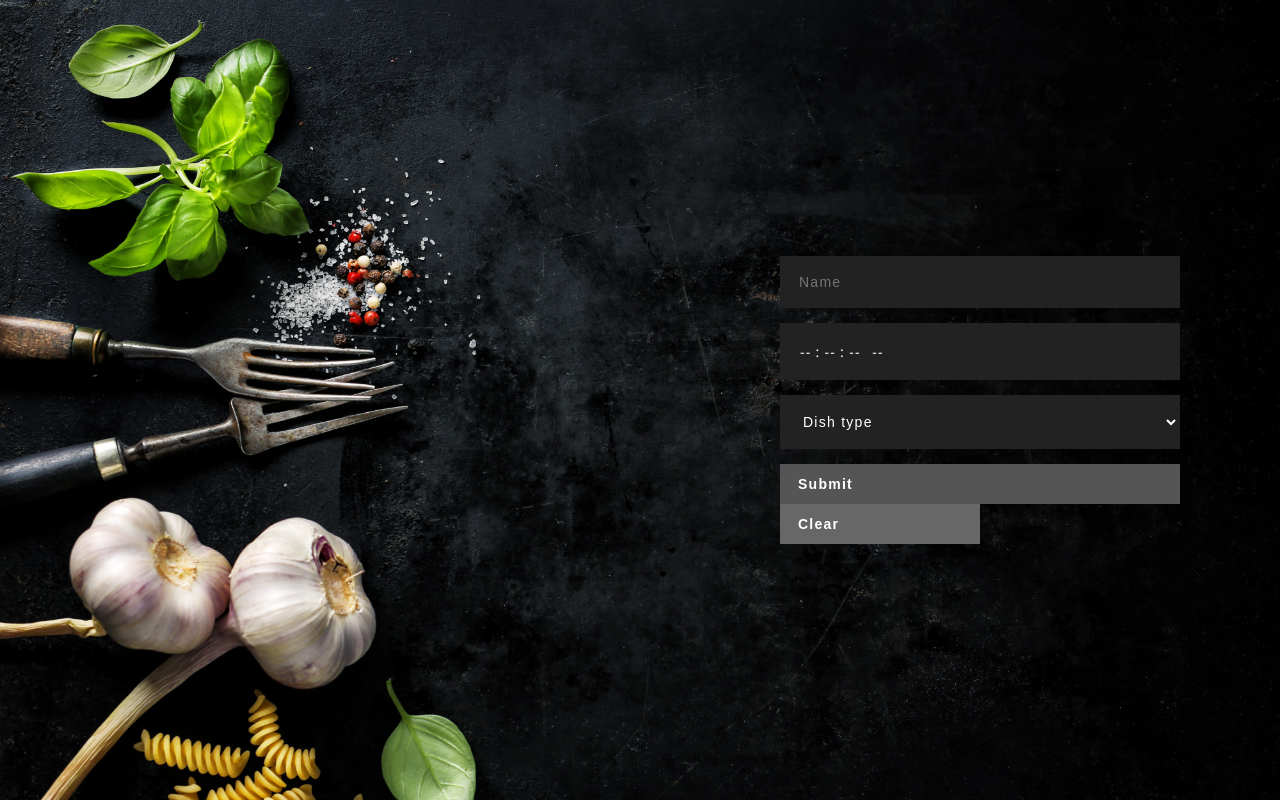
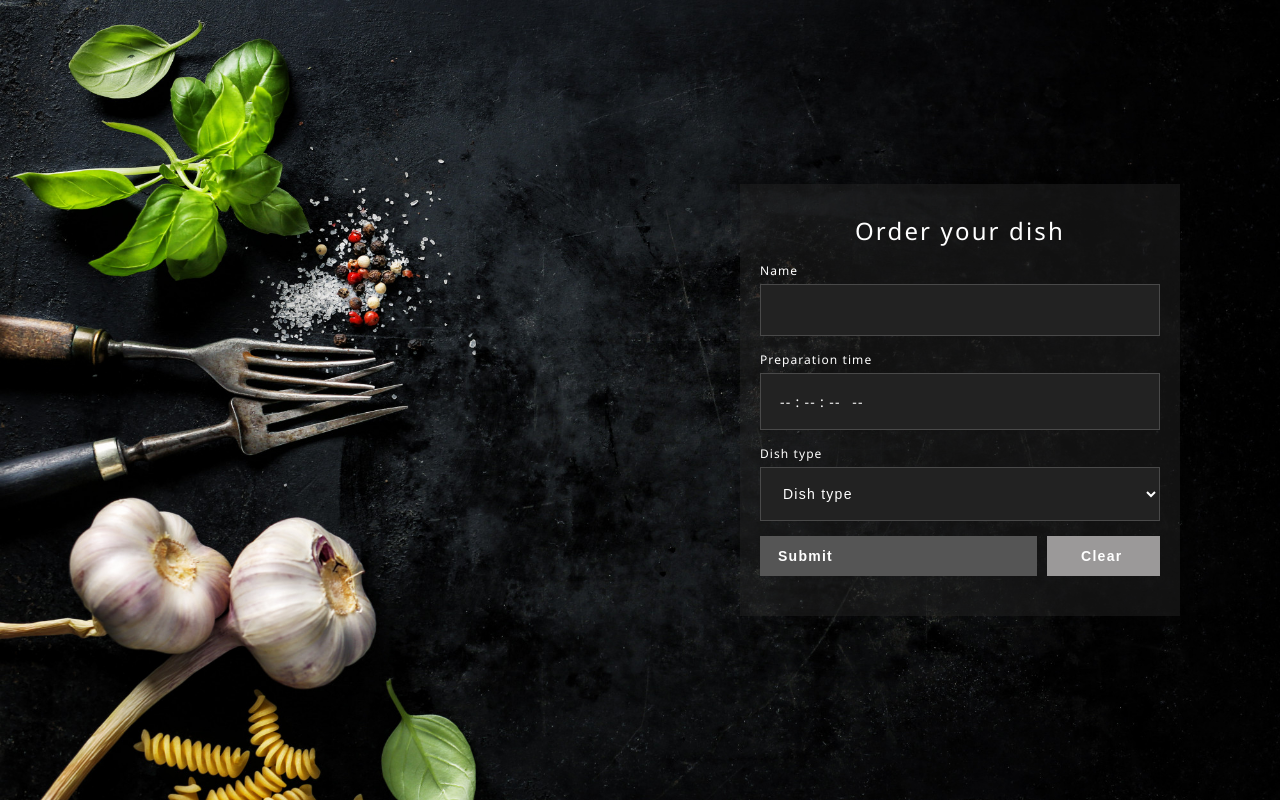
Before and after one commit to stosikmartyna/form_for_choosing_dish, a React (Create React App) app: page / in a window 1280 px wide. Built offline with nearby package versions, Linux system fonts and the light colour scheme.

Commit message:
Add labels for all inputs

```diff
--- a/src/components/Form/Form.styles.ts
+++ b/src/components/Form/Form.styles.ts
@@ -29,11 +29,50 @@ export const Container = styled.div<ContainerProps>`
 `;
 
 export const InputsWrapper = styled.div`
+    background-color: rgb(34, 34, 34, .5);
     display: flex;
     flex-direction: column;
     margin-right: 100px;
+    padding: 30px 20px 40px 20px;
 `;
 
+export const Header = styled.span`
+    color: ${colors.white};
+    font-size: 24px;
+    font-weight: 500;
+    letter-spacing: 0.09em;
+    margin-bottom: 15px;
+    text-align: center;
+`;
+
+interface LabelProps {
+    isCorrect?: boolean;
+}
+
+export const Label = styled.span<LabelProps>`
+    color: ${({isCorrect}) => {
+        return isCorrect === undefined
+            ? `${colors.white}`
+            : isCorrect
+                ? `${colors.green}`
+                : `${colors.red}`
+    }};
+    font-size: 12px;
+    font-weight: 500;
+    letter-spacing: 0.09em;
+    margin-bottom: 5px;
+    transition: color .5s ease-in-out;
+
+    &:hover {
+        color: ${({isCorrect}) => {
+            return isCorrect === undefined
+                ? `${colors.white}`
+                : isCorrect
+                    ? `${colors.green}`
+                    : `${colors.red}`
+        }};
+    }
+`;
 
 interface InputProps {
     isCorrect?: boolean;
@@ -43,7 +82,7 @@ export const Input = styled.input<InputProps>`
     background-color: ${colors.backgroundGrey};
     border: ${({isCorrect}) => {
         return isCorrect === undefined
-            ? `1px solid ${colors.backgroundGrey}`
+            ? `1px solid ${colors.backgroundGreyLighter}`
             : isCorrect
                 ? `1px solid ${colors.green}`
                 : `1px solid ${colors.red}`
@@ -53,7 +92,6 @@ export const Input = styled.input<InputProps>`
     font-size: 14px;
     letter-spacing: 0.09em;
     margin-bottom: 15px;
-    outline: none;
     padding: 17px 0 17px 18px;
     transition: border .5s ease-in-out;
     width: 400px;
@@ -68,8 +106,8 @@ export const Input = styled.input<InputProps>`
         }};
     }
 
-    &:focus {
-        border: 1px solid ${colors.white};
+    &::-webkit-inner-spin-button {
+        display: none;
     }
 `
 
@@ -96,7 +134,7 @@ export const Select = styled.select<SelectProps>`
     background-color: ${colors.backgroundGrey};
     border: ${({isCorrect}) => {
         return isCorrect === undefined
-            ? `1px solid ${colors.backgroundGrey}`
+            ? `1px solid ${colors.backgroundGreyLighter}`
             : isCorrect
                 ? `1px solid ${colors.green}`
                 : `1px solid ${colors.red}`
@@ -127,9 +165,11 @@ export const StyledOption = styled.option`
     letter-spacing: 0.04em;
 `;
 
+export const ButtonsWrapper = styled.div`
+    display: flex;
+`;
+
 export const SubmitButton = styled.button`
-    align-items: center;
-    background-color: ${colors.black};
     background-color: ${({disabled}) => disabled ? colors.inputGrey : colors.black};
     border: none;
     color: ${colors.white};
@@ -139,11 +179,12 @@ export const SubmitButton = styled.button`
     font-size: 14px;
     letter-spacing: 0.09em;
     padding: 12px 22px 12px 18px;
-    text-align: left;
-    width: 400px;
+    width: 100%;
 `;
 
 export const ClearButton = styled(SubmitButton)`
     background-color: ${colors.clearButtonGrey};
-    width: 200px;
+    justify-content: center;
+    margin-left: 10px;
+    width: 150px;
 `;
--- a/src/components/Form/Form.tsx
+++ b/src/components/Form/Form.tsx
@@ -14,10 +14,13 @@ import {
 import {
     Container,
     InputsWrapper,
+    Header,
+    Label,
     Input,
     TimeInput,
     Select,
     StyledOption,
+    ButtonsWrapper,
     SubmitButton,
     ClearButton
 } from './Form.styles';
@@ -70,9 +73,9 @@ export const Form: React.FC = () => {
     const validateInput = (event: ChangeEvent<HTMLInputElement> | ChangeEvent<HTMLSelectElement>) => {
         const isValueEmpty = event.target.value.trim() === '';
         setIsValidated({...isValidated, [event.target.id]: !isValueEmpty})
-      }
+    };
 
-      const isFormValid =
+    const isFormValid =
         !!inputsValues.name.trim()
         && !!inputsValues.preparationTime
         && !!inputsValues.type
@@ -81,12 +84,12 @@ export const Form: React.FC = () => {
             || (inputsValues.type === DISH_TYPE.SOUP
                 && !!inputsValues.spicinessScale)
                 || (inputsValues.type === DISH_TYPE.SANDWICH
-                    && !!inputsValues.slicesOfBread))
+                    && !!inputsValues.slicesOfBread));
 
-      const handleSubmit = () => {
+    const handleSubmit = () => {
         const submitValidatedForm = () => {
           postForm();
-        }
+        };
 
         isFormValid && submitValidatedForm();
         setInputsValues(initialValue);
@@ -101,23 +104,26 @@ export const Form: React.FC = () => {
     return (
         <Container backgroundType={inputsValues.type}>
             <InputsWrapper>
+                <Header>Order your dish</Header>
+                <Label isCorrect={isValidated.name}>Name</Label>
                 <Input
                     id={'name'}
-                    placeholder={'Name'}
                     value={inputsValues.name}
                     onChange={handleInputChange}
                     onBlur={validateInput}
                     isCorrect={isValidated.name}
                 />
+                <Label isCorrect={isValidated.preparationTime}>Preparation time</Label>
                 <TimeInput
+                    type={'time'}
+                    step={2}
                     id={'preparationTime'}
                     value={inputsValues.preparationTime}
                     onChange={handleInputChange}
                     onBlur={validateInput}
                     isCorrect={isValidated.preparationTime}
-                    type={'time'}
-                    step={2}
                 />
+                <Label isCorrect={isValidated.type}>Dish type</Label>
                 <Select
                     id={'type'}
                     value={inputsValues.type}
@@ -137,7 +143,6 @@ export const Form: React.FC = () => {
                         )
                     })}
                 </Select>
-
                 {inputsValues.type === DISH_TYPE.PIZZA && (
                     <PizzaDetails
                         inputsValues={inputsValues}
@@ -146,7 +151,6 @@ export const Form: React.FC = () => {
                         isValid={isValidated}
                     />
                 )}
-
                 {inputsValues.type === DISH_TYPE.SOUP && (
                     <SoupDetails
                         inputsValues={inputsValues}
@@ -155,7 +159,6 @@ export const Form: React.FC = () => {
                         isValid={isValidated}
                     />
                 )}
-
                 {inputsValues.type === DISH_TYPE.SANDWICH && (
                     <SandwichDetails
                         inputsValues={inputsValues}
@@ -164,11 +167,10 @@ export const Form: React.FC = () => {
                         isValid={isValidated}
                     />
                 )}
-
-                <SubmitButton onClick={handleSubmit} disabled={!isFormValid}>
-                    Submit
-                </SubmitButton>
-                <ClearButton onClick={clearForm}>Clear</ClearButton>
+                <ButtonsWrapper>
+                    <SubmitButton onClick={handleSubmit} disabled={!isFormValid}>Submit</SubmitButton>
+                    <ClearButton onClick={clearForm}>Clear</ClearButton>
+                </ButtonsWrapper>
             </InputsWrapper>
         </Container>
     );
--- a/src/components/PizzaDetails/PizzaDetails.tsx
+++ b/src/components/PizzaDetails/PizzaDetails.tsx
@@ -1,6 +1,6 @@
 import React from 'react';
 import { InputValues, FormValidation } from '../../utils/types';
-import { Input } from '../Form/Form.styles';
+import { Input, Label } from '../Form/Form.styles';
 
 interface PizzaDetailsProps {
     inputsValues: InputValues;
@@ -12,21 +12,21 @@ interface PizzaDetailsProps {
 export const PizzaDetails: React.FC<PizzaDetailsProps> = ({ inputsValues, onInputChange, validateInput, isValid }) => {
     return (
         <>
+            <Label isCorrect={isValid.noOfSlices}>No of slices</Label>
             <Input
                 type={'number'}
                 min={'0'}
                 id={'noOfSlices'}
-                placeholder={'No of slices'}
                 value={inputsValues.noOfSlices}
                 onChange={onInputChange}
                 onBlur={validateInput}
                 isCorrect={isValid.noOfSlices}
             />
+            <Label isCorrect={isValid.diameter}>Diameter</Label>
             <Input
                 type={'number'}
                 min={'0'}
                 id={'diameter'}
-                placeholder={'Diameter'}
                 value={inputsValues.diameter}
                 onChange={onInputChange}
                 onBlur={validateInput}
--- a/src/components/SandwichDetails/SandwichDetails.tsx
+++ b/src/components/SandwichDetails/SandwichDetails.tsx
@@ -1,6 +1,6 @@
 import React from 'react';
 import { InputValues, FormValidation } from '../../utils/types';
-import { Input } from '../Form/Form.styles';
+import { Input, Label } from '../Form/Form.styles';
 
 interface SandwichDetailsProps {
     inputsValues: InputValues;
@@ -11,15 +11,17 @@ interface SandwichDetailsProps {
 
 export const SandwichDetails: React.FC<SandwichDetailsProps> = ({ inputsValues, onInputChange, validateInput, isValid  }) => {
     return (
+        <>
+            <Label isCorrect={isValid.slicesOfBread}>Slices of bread</Label>
             <Input
                 type={'number'}
                 min={'0'}
                 id={'slicesOfBread'}
-            placeholder={'Slices of bread'}
                 value={inputsValues.slicesOfBread}
                 onChange={onInputChange}
                 onBlur={validateInput}
                 isCorrect={isValid.slicesOfBread}
         />
+        </>
     );
 };
--- a/src/components/SoupDetails/SoupDetails.tsx
+++ b/src/components/SoupDetails/SoupDetails.tsx
@@ -1,7 +1,7 @@
 import React, { useState } from 'react';
 import { InputValues, FormValidation } from '../../utils/types';
 import { spicinessScale } from './SoupDetails.types';
-import { Select, StyledOption } from '../Form/Form.styles';
+import { Select, StyledOption, Label } from '../Form/Form.styles';
 
 interface SoupDetailsProps {
     inputsValues: InputValues;
@@ -19,9 +19,10 @@ export const SoupDetails: React.FC<SoupDetailsProps> = ({ inputsValues, onInputC
     }
 
     return (
+        <>
+            <Label isCorrect={isValid.spicinessScale}>Spiciness scale</Label>
             <Select
                 id={'spicinessScale'}
-            placeholder={'Spiciness scale'}
                 value={inputsValues.spicinessScale}
                 onChange={selectSpiciness}
                 onBlur={validateInput}
@@ -39,5 +40,6 @@ export const SoupDetails: React.FC<SoupDetailsProps> = ({ inputsValues, onInputC
                     )
                 })}
             </Select>
+        </>
     );
 };
--- a/src/utils/constants/colors.ts
+++ b/src/utils/constants/colors.ts
@@ -1,7 +1,8 @@
 export const colors = {
     black: '#000000',
     backgroundGrey: '#222222',
-    clearButtonGrey: '#686767',
+    backgroundGreyLighter: '#494949',
+    clearButtonGrey: '#9b9999',
     green: '#34A853',
     greenHover: '#2C8E46',
     inputGrey: '#555555',
```
Lines whose indentation alone changed are shown as unchanged.
